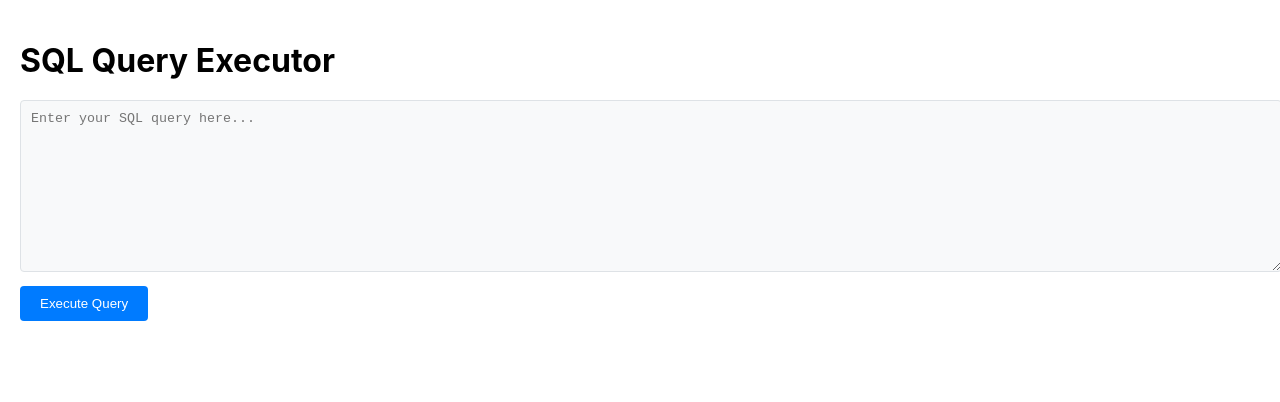
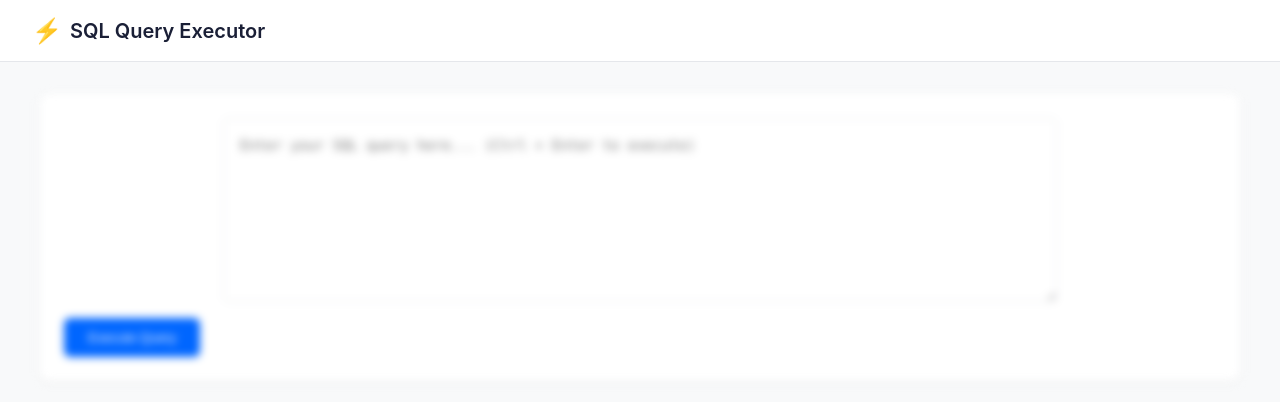
Before and after one commit to vijender883/psd-ui, a React (Create React App) app: page / in a window 1280 px wide. Shown: the top 402 px of the page. Built offline with nearby package versions, Linux system fonts and the light colour scheme.

Commit message:
updated the UI, added login screen, navbar

```diff
--- a/src/App.css
+++ b/src/App.css
@@ -1,38 +1,460 @@
-.App {
-  text-align: center;
+/* Modern styling for the SQL Query Executor */
+:root {
+  --primary-color: #0066ff;
+  --primary-hover: #0052cc;
+  --background-color: #f8f9fa;
+  --text-color: #1a1f36;
+  --border-color: #e5e7eb;
+  --error-color: #dc2626;
+  --success-color: #059669;
 }
 
-.App-logo {
-  height: 40vmin;
-  pointer-events: none;
+.app-container {
+  min-height: 100vh;
+  background-color: var(--background-color);
+  color: var(--text-color);
 }
 
-@media (prefers-reduced-motion: no-preference) {
-  .App-logo {
-    animation: App-logo-spin infinite 20s linear;
+.navbar {
+  display: flex;
+  justify-content: space-between;
+  align-items: center;
+  padding: 1rem 2rem;
+  background-color: white;
+  border-bottom: 1px solid var(--border-color);
+}
+
+.nav-brand {
+  display: flex;
+  align-items: center;
+  font-size: 1.25rem;
+  font-weight: 600;
+  gap: 0.5rem;
+}
+
+.nav-icon {
+  font-size: 1.5rem;
+}
+
+.nav-actions {
+  display: flex;
+  gap: 1rem;
+  align-items: center;
+}
+
+.nav-button {
+  padding: 0.5rem 1rem;
+  border: none;
+  border-radius: 0.375rem;
+  background: none;
+  color: var(--text-color);
+  font-weight: 500;
+  cursor: pointer;
+  transition: all 0.2s;
+}
+
+.nav-button:hover {
+  background-color: var(--background-color);
+}
+
+.nav-button.primary {
+  background-color: var(--primary-color);
+  color: white;
+}
+
+.nav-button.primary:hover {
+  background-color: var(--primary-hover);
+}
+
+.main-content {
+  max-width: 1200px;
+  margin: 2rem auto;
+  padding: 0 2rem;
+}
+
+.query-section {
+  background-color: white;
+  border-radius: 0.5rem;
+  box-shadow: 0 1px 3px rgba(0, 0, 0, 0.1);
+  padding: 1.5rem;
+  margin-bottom: 2rem;
+}
+
+.query-form {
+  display: flex;
+  flex-direction: column;
+  gap: 1rem;
+}
+
+.query-input {
+  width: 100%;
+  height: 200px;
+  padding: 1rem;
+  border: 1px solid var(--border-color);
+  border-radius: 0.375rem;
+  font-family: 'Monaco', 'Menlo', 'Ubuntu Mono', monospace;
+  font-size: 0.875rem;
+  line-height: 1.5;
+  resize: vertical;
+}
+
+.query-input:focus {
+  outline: none;
+  border-color: var(--primary-color);
+  box-shadow: 0 0 0 3px rgba(0, 102, 255, 0.1);
+}
+
+.execute-button {
+  align-self: flex-start;
+  padding: 0.75rem 1.5rem;
+  background-color: var(--primary-color);
+  color: white;
+  border: none;
+  border-radius: 0.375rem;
+  font-weight: 500;
+  cursor: pointer;
+  transition: all 0.2s;
+}
+
+.execute-button:hover:not(:disabled) {
+  background-color: var(--primary-hover);
+}
+
+.execute-button.loading {
+  opacity: 0.7;
+  cursor: not-allowed;
+}
+
+.executed-query {
+  margin-top: 1.5rem;
+  padding: 1rem;
+  background-color: #f8fafc;
+  border-radius: 0.375rem;
+  border: 1px solid var(--border-color);
+}
+
+.executed-query h3 {
+  margin: 0 0 0.5rem 0;
+  font-size: 0.875rem;
+  color: #64748b;
+}
+
+.executed-query pre {
+  margin: 0;
+  font-family: 'Monaco', 'Menlo', 'Ubuntu Mono', monospace;
+  font-size: 0.875rem;
+  white-space: pre-wrap;
+  word-wrap: break-word;
+}
+
+.error-message {
+  margin-top: 1.5rem;
+  padding: 1rem;
+  background-color: #fef2f2;
+  border: 1px solid #fecaca;
+  border-radius: 0.375rem;
+  color: var(--error-color);
+}
+
+.error-message h3 {
+  margin: 0 0 0.5rem 0;
+  font-size: 0.875rem;
+}
+
+.error-message p {
+  margin: 0;
+}
+
+.results-section {
+  background-color: white;
+  border-radius: 0.5rem;
+  box-shadow: 0 1px 3px rgba(0, 0, 0, 0.1);
+  padding: 1.5rem;
+}
+
+.results-header {
+  display: flex;
+  justify-content: space-between;
+  align-items: center;
+  margin-bottom: 1.5rem;
+}
+
+.results-header h2 {
+  margin: 0;
+  font-size: 1.25rem;
+  font-weight: 600;
+}
+
+.execution-time {
+  padding: 0.5rem 1rem;
+  background-color: #ecfdf5;
+  color: var(--success-color);
+  border-radius: 0.375rem;
+  font-size: 0.875rem;
+  font-family: 'Monaco', 'Menlo', 'Ubuntu Mono', monospace;
+}
+
+.results-table-wrapper {
+  overflow-x: auto;
+}
+
+.results-table {
+  width: 100%;
+  border-collapse: collapse;
+  font-size: 0.875rem;
+}
+
+.results-table th {
+  background-color: #f8fafc;
+  padding: 0.75rem 1rem;
+  text-align: left;
+  font-weight: 600;
+  border-bottom: 2px solid var(--border-color);
+}
+
+.results-table td {
+  padding: 0.75rem 1rem;
+  border-bottom: 1px solid var(--border-color);
+}
+
+.results-table tr:hover {
+  background-color: #f8fafc;
+}
+
+@media (max-width: 768px) {
+  .navbar {
+    flex-direction: column;
+    gap: 1rem;
+    padding: 1rem;
+  }
+
+  .nav-actions {
+    width: 100%;
+    justify-content: center;
+  }
+
+  .main-content {
+    padding: 0 1rem;
+  }
+
+  .execution-time {
+    display: none;
   }
 }
 
-.App-header {
-  background-color: #282c34;
-  min-height: 100vh;
+
+/* Add these new styles to your existing CSS file */
+
+.modal-overlay {
+  position: fixed;
+  top: 0;
+  left: 0;
+  right: 0;
+  bottom: 0;
+  background-color: rgba(0, 0, 0, 0.3);
+  display: flex;
+  justify-content: center;
+  align-items: center;
+  z-index: 1000;
+}
+
+.modal-content {
+  background-color: white;
+  padding: 2rem;
+  border-radius: 0.5rem;
+  width: 90%;
+  max-width: 400px;
+  box-shadow: 0 4px 6px rgba(0, 0, 0, 0.1);
+}
+
+.modal-content h2 {
+  margin: 0 0 1.5rem 0;
+  text-align: center;
+  color: var(--text-color);
+}
+
+/* Update navbar styles */
+.navbar {
+  position: relative;
+  z-index: 100;
+}
+
+.nav-actions {
+  margin-left: auto;
+}
+
+/* Update form styles */
+.form-group {
+  margin-bottom: 1rem;
+}
+
+.form-group label {
+  display: block;
+  margin-bottom: 0.5rem;
+  font-weight: 500;
+}
+
+.form-group input {
+  width: 100%;
+  padding: 0.75rem;
+  border: 1px solid var(--border-color);
+  border-radius: 0.375rem;
+  font-size: 0.875rem;
+}
+
+.form-group input:focus {
+  outline: none;
+  border-color: var(--primary-color);
+  box-shadow: 0 0 0 3px rgba(0, 102, 255, 0.1);
+}
+
+.login-error {
+  margin-bottom: 1rem;
+  padding: 0.75rem;
+  background-color: #fef2f2;
+  border: 1px solid #fecaca;
+  border-radius: 0.375rem;
+  color: var(--error-color);
+  font-size: 0.875rem;
+}
+
+.login-button {
+  width: 100%;
+  padding: 0.75rem;
+  background-color: var(--primary-color);
+  color: white;
+  border: none;
+  border-radius: 0.375rem;
+  font-weight: 500;
+  cursor: pointer;
+  transition: all 0.2s;
+}
+
+.login-button:hover:not(:disabled) {
+  background-color: var(--primary-hover);
+}
+
+.login-button:disabled {
+  opacity: 0.7;
+  cursor: not-allowed;
+}
+
+/* Modern styling for the SQL Query Executor with Auth */
+:root {
+  --primary-color: #0066ff;
+  --primary-hover: #0052cc;
+  --background-color: #f8f9fa;
+  --text-color: #1a1f36;
+  --border-color: #e5e7eb;
+  --error-color: #dc2626;
+  --success-color: #059669;
+}
+
+/* ... (Keep all previous styles from the last CSS artifact) ... */
+
+/* Add these new styles for login functionality */
+.login-container {
+  max-width: 400px;
+  margin: 4rem auto;
+  padding: 2rem;
+  background-color: white;
+  border-radius: 0.5rem;
+  box-shadow: 0 1px 3px rgba(0, 0, 0, 0.1);
+}
+
+.login-container h2 {
+  margin: 0 0 1.5rem 0;
+  text-align: center;
+  color: var(--text-color);
+}
+
+.login-form {
   display: flex;
   flex-direction: column;
-  align-items: center;
-  justify-content: center;
-  font-size: calc(10px + 2vmin);
-  color: white;
+  gap: 1.25rem;
 }
 
-.App-link {
-  color: #61dafb;
+.form-group {
+  display: flex;
+  flex-direction: column;
+  gap: 0.5rem;
 }
 
-@keyframes App-logo-spin {
-  from {
-    transform: rotate(0deg);
-  }
-  to {
-    transform: rotate(360deg);
+.form-group label {
+  font-size: 0.875rem;
+  font-weight: 500;
+  color: var(--text-color);
+}
+
+.form-group input {
+  padding: 0.75rem;
+  border: 1px solid var(--border-color);
+  border-radius: 0.375rem;
+  font-size: 0.875rem;
+}
+
+.form-group input:focus {
+  outline: none;
+  border-color: var(--primary-color);
+  box-shadow: 0 0 0 3px rgba(0, 102, 255, 0.1);
+}
+
+.login-button {
+  padding: 0.75rem 1.5rem;
+  background-color: var(--primary-color);
+  color: white;
+  border: none;
+  border-radius: 0.375rem;
+  font-weight: 500;
+  cursor: pointer;
+  transition: all 0.2s;
+}
+
+.login-button:hover:not(:disabled) {
+  background-color: var(--primary-hover);
+}
+
+.login-button:disabled {
+  opacity: 0.7;
+  cursor: not-allowed;
+}
+
+.login-error {
+  padding: 0.75rem;
+  background-color: #fef2f2;
+  border: 1px solid #fecaca;
+  border-radius: 0.375rem;
+  color: var(--error-color);
+  font-size: 0.875rem;
+}
+
+/* Update query input dimensions */
+.query-input {
+  width: 100%;
+  height: 150px; /* Reduced from 200px */
+  max-width: 800px; /* Added max-width */
+  margin: 0 auto;
+}
+
+/* Add responsive styles for login */
+@media (max-width: 768px) {
+  .login-container {
+    margin: 2rem 1rem;
+    padding: 1.5rem;
   }
 }
+
+.content-wrapper {
+  transition: filter 0.3s ease;
+}
+
+.content-wrapper.blurred {
+  filter: blur(4px);
+  pointer-events: none;
+  user-select: none;
+}
+
+/* Remove if you have the existing login-prompt class */
+.login-prompt {
+  display: none;
+}
--- a/src/App.js
+++ b/src/App.js
@@ -1,23 +1,131 @@
-import React, { useState } from 'react';
+import React, { useState, useEffect, useCallback } from 'react';
+import './App.css';
 
-function App() {
+const LoginModal = ({ isOpen, onClose, onLogin }) => {
+  const [token, setToken] = useState('');
+  const [error, setError] = useState('');
+  const [loading, setLoading] = useState(false);
+
+  const handleSubmit = async (e) => {
+    e.preventDefault();
+    setLoading(true);
+    setError('');
+
+    try {
+      const response = await fetch(`${process.env.REACT_APP_API_URL}/api/verify-token`, {
+        method: 'POST',
+        headers: {
+          'Content-Type': 'application/json',
+        },
+        body: JSON.stringify({ token }),
+      });
+
+      const data = await response.json();
+
+      if (data.valid) {
+        localStorage.setItem('authToken', token);
+        onLogin();
+        onClose();
+      } else {
+        setError('Invalid token');
+      }
+    } catch (err) {
+      setError('Failed to verify token');
+    }
+
+    setLoading(false);
+  };
+
+  if (!isOpen) return null;
+
+  return (
+    <div className="modal-overlay" onClick={onClose}>
+      <div className="modal-content" onClick={e => e.stopPropagation()}>
+        <h2>Login Required</h2>
+        <form onSubmit={handleSubmit} className="login-form">
+          <div className="form-group">
+            <label htmlFor="token">Access Token</label>
+            <input
+              type="password"
+              id="token"
+              value={token}
+              onChange={(e) => setToken(e.target.value)}
+              placeholder="Enter your access token"
+              required
+            />
+          </div>
+          {error && <div className="login-error">{error}</div>}
+          <button type="submit" className="login-button" disabled={loading}>
+            {loading ? 'Verifying...' : 'Submit'}
+          </button>
+        </form>
+      </div>
+    </div>
+  );
+};
+
+const App = () => {
   const [query, setQuery] = useState('');
   const [result, setResult] = useState(null);
   const [error, setError] = useState(null);
   const [loading, setLoading] = useState(false);
   const [executedQuery, setExecutedQuery] = useState(null);
+  const [isLoggedIn, setIsLoggedIn] = useState(false);
+  const [showLoginModal, setShowLoginModal] = useState(false);
 
-  const handleSubmit = async (e) => {
+
+  useEffect(() => {
+    const token = localStorage.getItem('authToken');
+    if (token) {
+      setIsLoggedIn(true);
+    }
+  }, []);
+
+  useEffect(() => {
+    const handleClick = () => {
+      if (!isLoggedIn) {
+        setShowLoginModal(true);
+      }
+    };
+
+    if (!isLoggedIn) {
+      document.addEventListener('click', handleClick);
+    }
+
+    return () => {
+      document.removeEventListener('click', handleClick);
+    };
+  }, [isLoggedIn]);
+
+  const handleLogout = () => {
+    localStorage.removeItem('authToken');
+    setIsLoggedIn(false);
+    setResult(null);
+    setExecutedQuery(null);
+    setQuery('');
+  };
+
+  const handleSubmit = useCallback(async (e) => {
+    if (e) {
       e.preventDefault();
+    }
+
+    if (!isLoggedIn) {
+      setShowLoginModal(true);
+      return;
+    }
+
     setLoading(true);
     setError(null);
-    setExecutedQuery(query); // Store the executed query
+    setExecutedQuery(query);
 
     try {
+      const token = localStorage.getItem('authToken');
       const response = await fetch(`${process.env.REACT_APP_API_URL}/api/execute`, {
         method: 'POST',
         headers: {
           'Content-Type': 'application/json',
+          'Authorization': `Bearer ${token}`,
         },
         body: JSON.stringify({ query }),
       });
@@ -37,118 +145,88 @@ function App() {
     }
 
     setLoading(false);
+  }, [isLoggedIn, query]); // Add dependencies here
+
+  useEffect(() => {
+    const handleKeyPress = (e) => {
+      if ((e.ctrlKey || e.metaKey) && e.key === 'Enter' && query.trim()) {
+        handleSubmit();
+      }
     };
 
+    document.addEventListener('keydown', handleKeyPress);
+    return () => document.removeEventListener('keydown', handleKeyPress);
+  }, [query, handleSubmit]);
+
   return (
-    <div style={{ padding: '20px' }}>
-      <h1 style={{ marginBottom: '20px' }}>SQL Query Executor</h1>
+    <div className="app-container">
+      <nav className="navbar">
+        <div className="nav-brand">
+          <span className="nav-icon">⚡</span>
+          SQL Query Executor
+        </div>
+        <div className="nav-actions">
+          {isLoggedIn && (
+            <button onClick={handleLogout} className="nav-button primary">
+              Logout
+            </button>
+          )}
+        </div>
+      </nav>
 
-      <form onSubmit={handleSubmit}>
+      <main className="main-content">
+        <div className={`content-wrapper ${!isLoggedIn ? 'blurred' : ''}`}>
+          <div className="query-section">
+            <form onSubmit={handleSubmit} className="query-form">
               <textarea
                 value={query}
                 onChange={(e) => setQuery(e.target.value)}
-          placeholder="Enter your SQL query here..."
-          style={{
-            width: '100%',
-            height: '150px',
-            padding: '10px',
-            marginBottom: '10px',
-            fontFamily: 'monospace',
-            backgroundColor: '#f8f9fa',
-            border: '1px solid #dee2e6',
-            borderRadius: '4px'
-          }}
+                placeholder="Enter your SQL query here... (Ctrl + Enter to execute)"
+                className="query-input"
               />
               <button
                 type="submit"
                 disabled={loading}
-          style={{
-            padding: '10px 20px',
-            backgroundColor: '#007bff',
-            color: 'white',
-            border: 'none',
-            borderRadius: '4px',
-            cursor: loading ? 'not-allowed' : 'pointer',
-            opacity: loading ? 0.7 : 1
-          }}
+                className={`execute-button ${loading ? 'loading' : ''}`}
               >
                 {loading ? 'Executing...' : 'Execute Query'}
               </button>
             </form>
 
+
             {executedQuery && (
-        <div style={{
-          marginTop: '20px',
-          padding: '15px',
-          backgroundColor: '#e8f4ff',
-          borderRadius: '4px',
-          border: '1px solid #b3d7ff'
-        }}>
-          <h3 style={{ marginTop: 0, marginBottom: '10px', color: '#0056b3' }}>Executed Query:</h3>
-          <pre style={{
-            margin: 0,
-            whiteSpace: 'pre-wrap',
-            wordWrap: 'break-word',
-            fontFamily: 'monospace'
-          }}>
-            {executedQuery}
-          </pre>
+              <div className="executed-query">
+                <h3>Executed Query</h3>
+                <pre>{executedQuery}</pre>
               </div>
             )}
 
             {error && (
-        <div style={{
-          marginTop: '20px',
-          padding: '15px',
-          backgroundColor: '#ffebee',
-          color: '#c62828',
-          borderRadius: '4px',
-          border: '1px solid #ffcdd2'
-        }}>
-          <h3 style={{ marginTop: 0, marginBottom: '10px' }}>Error:</h3>
-          {error}
+              <div className="error-message">
+                <h3>Error</h3>
+                <p>{error}</p>
               </div>
             )}
 
+          </div>
+
           {result && (
-        <div style={{ marginTop: '20px' }}>
-          <div style={{
-            display: 'flex',
-            justifyContent: 'space-between',
-            alignItems: 'center',
-            marginBottom: '20px'
-          }}>
-            <h2 style={{ margin: 0 }}>Query Results</h2>
+            <div className="results-section">
+              <div className="results-header">
+                <h2>Query Results</h2>
                 {result.executionTime && (
-              <div style={{
-                backgroundColor: '#e8f5e9',
-                padding: '8px 16px',
-                borderRadius: '4px',
-                color: '#2e7d32',
-                fontFamily: 'monospace'
-              }}>
+                  <div className="execution-time">
                     Execution Time: {result.executionTime}
                   </div>
                 )}
               </div>
 
-          <div style={{ overflowX: 'auto' }}>
-            <table style={{
-              width: '100%',
-              borderCollapse: 'collapse',
-              marginTop: '10px'
-            }}>
+              <div className="results-table-wrapper">
+                <table className="results-table">
                   <thead>
                     <tr>
                       {result.columns?.map((column, i) => (
-                    <th key={i} style={{
-                      padding: '10px',
-                      backgroundColor: '#f8f9fa',
-                      borderBottom: '2px solid #dee2e6',
-                      textAlign: 'left'
-                    }}>
-                      {column}
-                    </th>
+                        <th key={i}>{column}</th>
                       ))}
                     </tr>
                   </thead>
@@ -156,12 +234,7 @@ function App() {
                     {result.rows?.map((row, i) => (
                       <tr key={i}>
                         {Object.values(row).map((value, j) => (
-                      <td key={j} style={{
-                        padding: '10px',
-                        borderBottom: '1px solid #dee2e6'
-                      }}>
-                        {value}
-                      </td>
+                          <td key={j}>{value}</td>
                         ))}
                       </tr>
                     ))}
@@ -171,7 +244,15 @@ function App() {
             </div>
           )}
         </div>
+      </main>
+
+      <LoginModal
+        isOpen={showLoginModal}
+        onClose={() => setShowLoginModal(false)}
+        onLogin={() => setIsLoggedIn(true)}
+      />
+    </div>
   );
-}
+};
 
 export default App;
```
Lines whose indentation alone changed are shown as unchanged.
